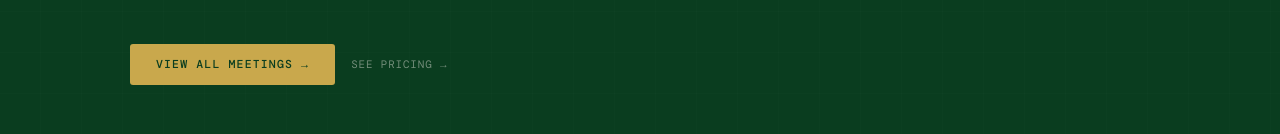
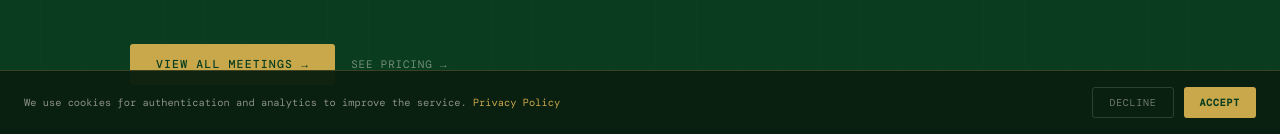
Before and after one commit to ppcjobber/clerk-authentication-starter, a Next.js app: page / in a window 1280 px wide. Shown: the part 666-800 px from the top of the page. Built offline with nearby package versions, Linux system fonts and the light colour scheme; no server answers; a web font is replaced by a local one.

Commit message:
Update layout.tsx

```diff
--- a/app/layout.tsx
+++ b/app/layout.tsx
@@ -3,6 +3,7 @@ import { ClerkProvider } from "@clerk/nextjs";
 import { ui } from "@clerk/ui";
 import Script from "next/script";
 import "./globals.css";
+import CookieBanner from "@/components/CookieBanner";
 
 export const metadata: Metadata = {
   title: "PaceMap — Race Shape Analysis",
@@ -36,6 +37,7 @@ export default function RootLayout({ children }: { children: React.ReactNode })
           `}</Script>
         </head>
         <body>
+          <CookieBanner />
           <noscript>
             <iframe
               src="https://www.googletagmanager.com/ns.html?id=GTM-NNXCSGPJ"
```
